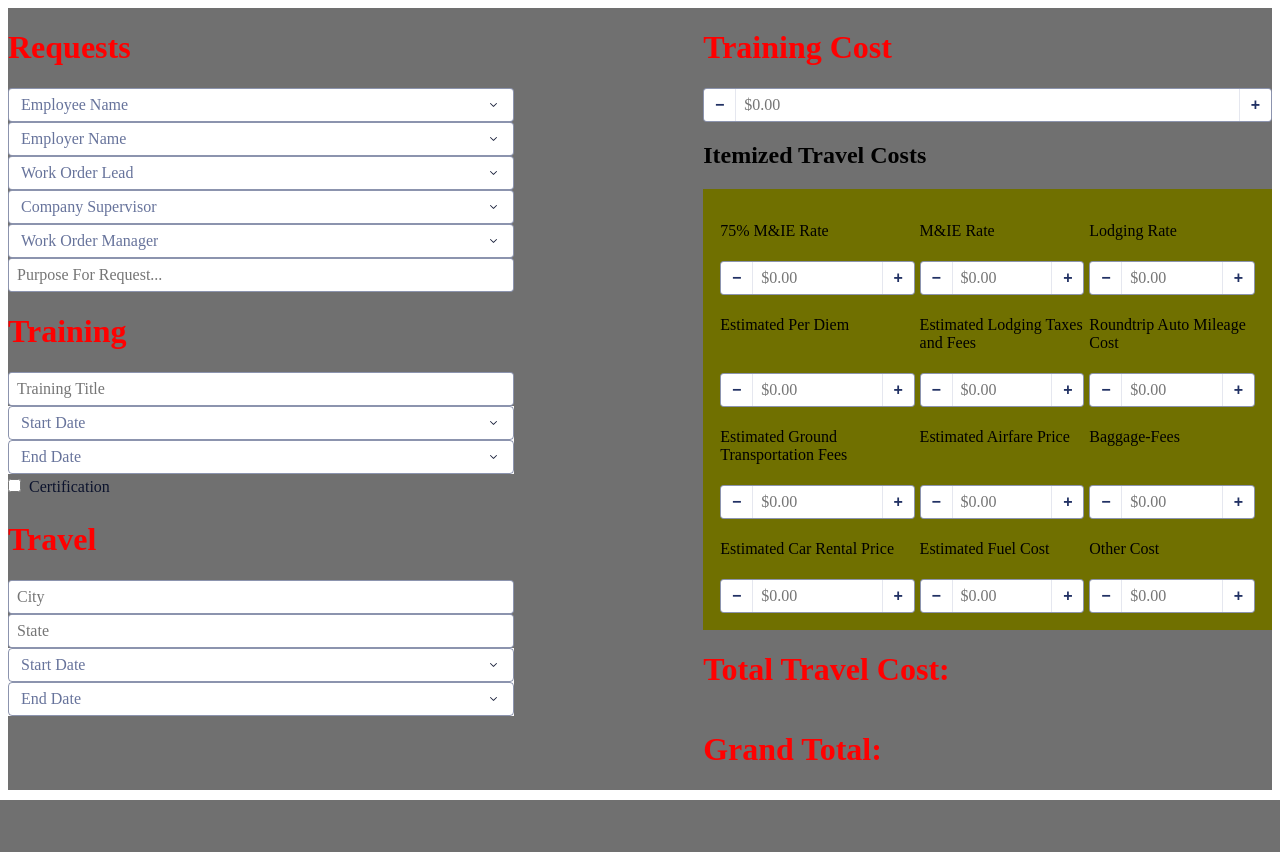
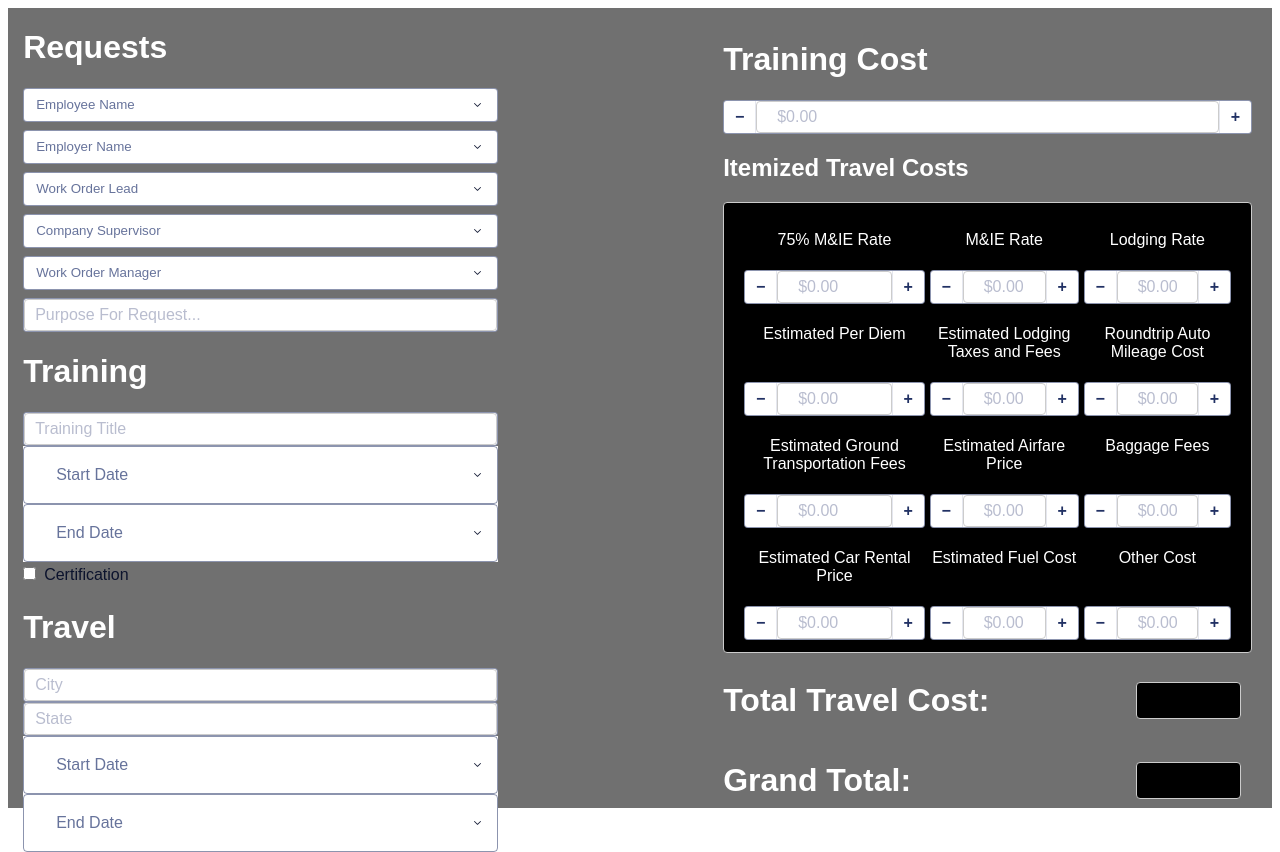
Before and after one commit to pete-koza/BQMI-Microsoft-Azure, a Flask app: page / in a window 1280 px wide. Before the commit the page ends 800 px from the top, so only its background shows below. Run offline with Flask 3, Linux system fonts and the light colour scheme.

Commit message:
Style Sheet update

```diff
--- a/assets/StyleSheet.css
+++ b/assets/StyleSheet.css
@@ -1,19 +1,101 @@
 #Full-Form {
+    color: white;
     display: grid;
     grid-template-columns: 40% 45%;
     grid-gap: 15%;
     background-color: #707070;
+    font-family: Arial, Helvetica, sans-serif;
+    margin: 8px 0;
+    height: 100vh;
 }
 
+#Form-Left {
+    color: white;
+    padding: 0 3%;
+}
+    #Form-Left-Top { /*Changes Requests*/
+        color: white;
+    }
+        #Employee-Name, #Employer-Name, #Work-Order-Lead-List, #Company-Supervisor-List, #Work-Order-Manager-List {
+            font-size: 10pt;
+            color: black;
+            margin: 8px 0;
+        }
+
+        #Purpose-For-Request, #Training-Title  { /*TODO: figure out how to wrap text*/
+            width: 100%;
+            padding: 10px;
+            display: inline-block;
+            border: 1px solid #ccc;
+            border-radius: 4px;
+            box-sizing: border-box;
+        }
+            ::placeholder {
+                color: #b9bdcf
+            }
+
+    #Form-Left-Bottom
+        #Travel-City, #Travel-State  {
+            width: 100%;
+            padding: 10px;
+            margin: 4px 0;
+            display: inline-block;
+            border: 1px solid #ccc;
+            border-radius: 4px;
+            box-sizing: border-box;
+        }
+
+        #Training-Start-Date, #Training-End-Date, #Travel-Start-Date, #Travel-End-Date {
+            padding: 12px 20px;
+            display: inline-block;
+            border-radius: 4px;
+            box-sizing: border-box;
+        }
+
+
+    #Training-Cost {
+        width: 100%;
+        padding: 12px 20px;
+        margin: 8px 0;
+        display: inline-block;
+        border: 1px solid #ccc;
+        border-radius: 4px;
+        box-sizing: border-box;
+    }
+
+#Right-Form {
+    padding: 12px 20px;
+}
 #Sub-Right-Form {
-    background-color: #707000;
+    background-color: black;
+    text-align: center;
+    color: white;
     display: grid;
-    padding: 3%;
+    padding: 12px 20px;
+    margin: 8px 0;
     grid-template-columns: auto auto auto;
     grid-template-rows: auto auto auto auto;
     grid-gap: 5px;
+    border: 1px solid #ccc;
+    border-radius: 4px;
+    box-sizing: border-box;
 }
 
-h1 {
-    color: red;
+    #SevenFive-MIE-Rate, #MIE-Rate, #Lodging-Rate, #Est-Per-Diem, #Est-Lodge-Tax-Fees, #Round-Mileage-Cost, #Est-Ground-Trans-Fees, #Est-Airfare-Price, #Baggage-Fees, #Est-Car-Rental-Price, #Est-Fuel-Cost, #Other-Cost   {
+        width: 100%;
+        padding: 12px 20px;
+        margin: 8px 0;
+        display: inline-block;
+        border: 1px solid #ccc;
+        border-radius: 4px;
+        box-sizing: border-box;
+    }
+
+#Travel-Total-out, #Total-Cost-out {
+    background-color: black;
+    color: white;
+    border: 1px solid #ccc;
+    border-radius: 4px;
+    box-sizing: border-box;
+    text-align: center;
 }
--- a/pages/Request-Form.py
+++ b/pages/Request-Form.py
@@ -143,7 +143,7 @@ layout = html.Div(
                         html.P("M&IE Rate"),
                         html.P("Lodging Rate"),
                         dcc.Input(
-                            id="75-MIE-Rate",
+                            id="SevenFive-MIE-Rate",
                             type="number",
                             placeholder="$0.00"
                         ),
@@ -177,7 +177,7 @@ layout = html.Div(
                         ),
                         html.P("Estimated Ground \nTransportation Fees"),
                         html.P("Estimated Airfare Price"),
-                        html.P("Baggage-Fees"),
+                        html.P("Baggage Fees"),
                         dcc.Input(
                             id="Est-Ground-Trans-Fees",
                             type="number",
@@ -246,7 +246,7 @@ layout = html.Div(
     Output('Travel-Total-out', 'children'),
     Output('Total-Cost-out', 'children'),
     Input('Training-Cost', 'value'),
-    Input('75-MIE-Rate', 'value'),
+    Input('SevenFive-MIE-Rate', 'value'),
     Input('MIE-Rate', 'value'),
     Input('Lodging-Rate', 'value'),
     Input('Est-Per-Diem', 'value'),
```
